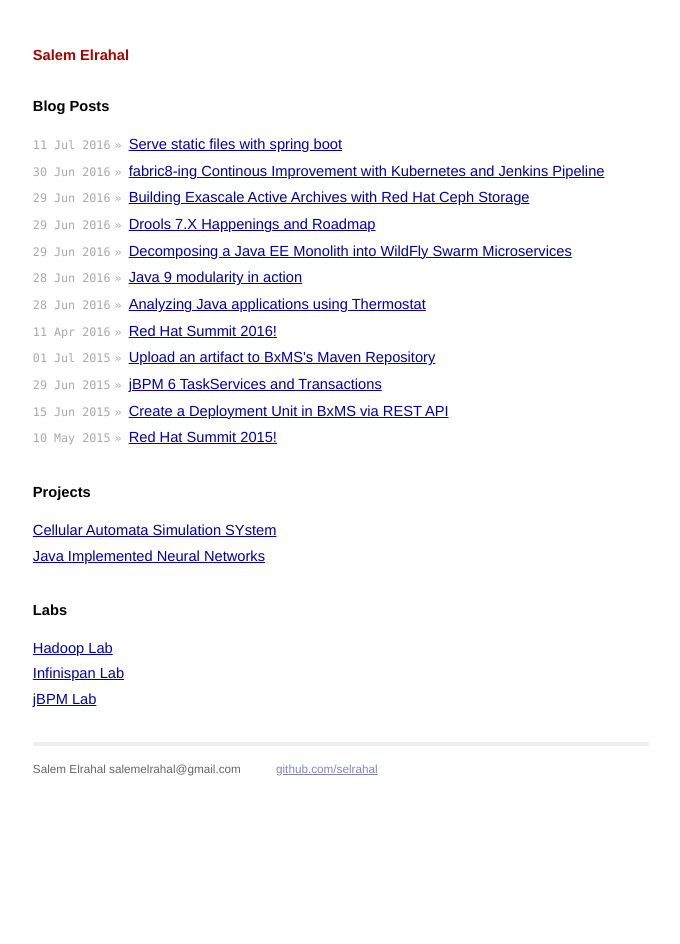
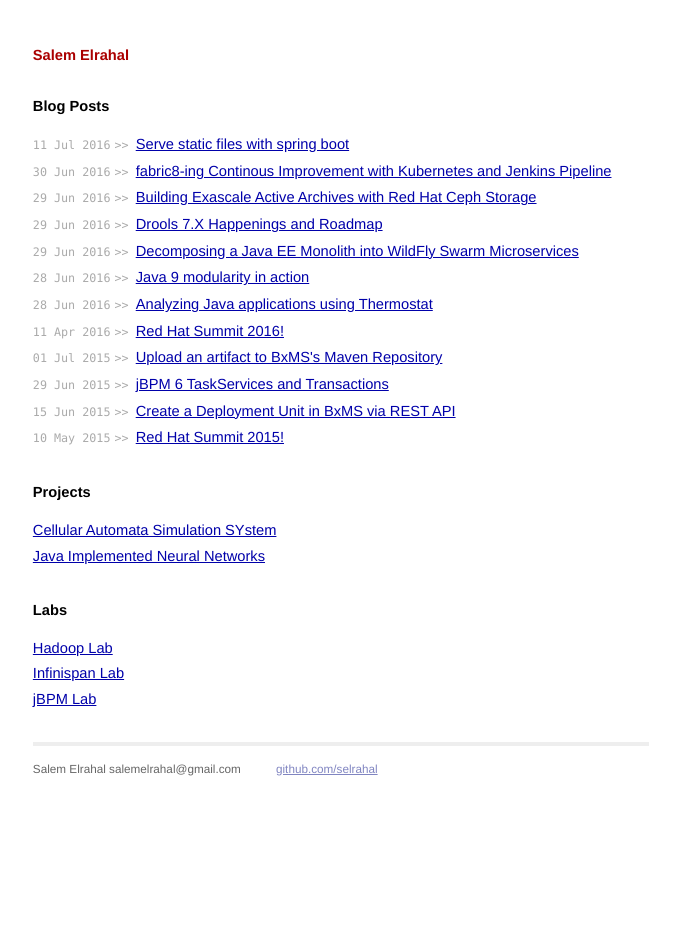
Before and after one commit to selrahal/selrahal.github.io, a Jekyll site: the page built from index.html, in a window 1280 px wide. Shown: the whole page, without its empty margins (299-979 px from the left). Built offline with Jekyll 4.4.1, drawn with Linux system fonts in a browser that asks for light colours.

Commit message:
replaced arrow with gt

```diff
--- a/index.html
+++ b/index.html
@@ -7,7 +7,7 @@ title: Salem Elrahal
   <h1>Blog Posts</h1>
   <ul class="posts">
     {% for post in site.posts %}
-      <li><span class="date">{{ post.date | date_to_string }}</span> <span class="arrow"> &raquo; </span><a href="{{ post.url }}">{{ post.title }}</a></li>
+      <li><span class="date">{{ post.date | date_to_string }}</span> <span class="arrow"> >> </span><a href="{{ post.url }}">{{ post.title }}</a></li>
     {% endfor %}
   </ul>
 
```
